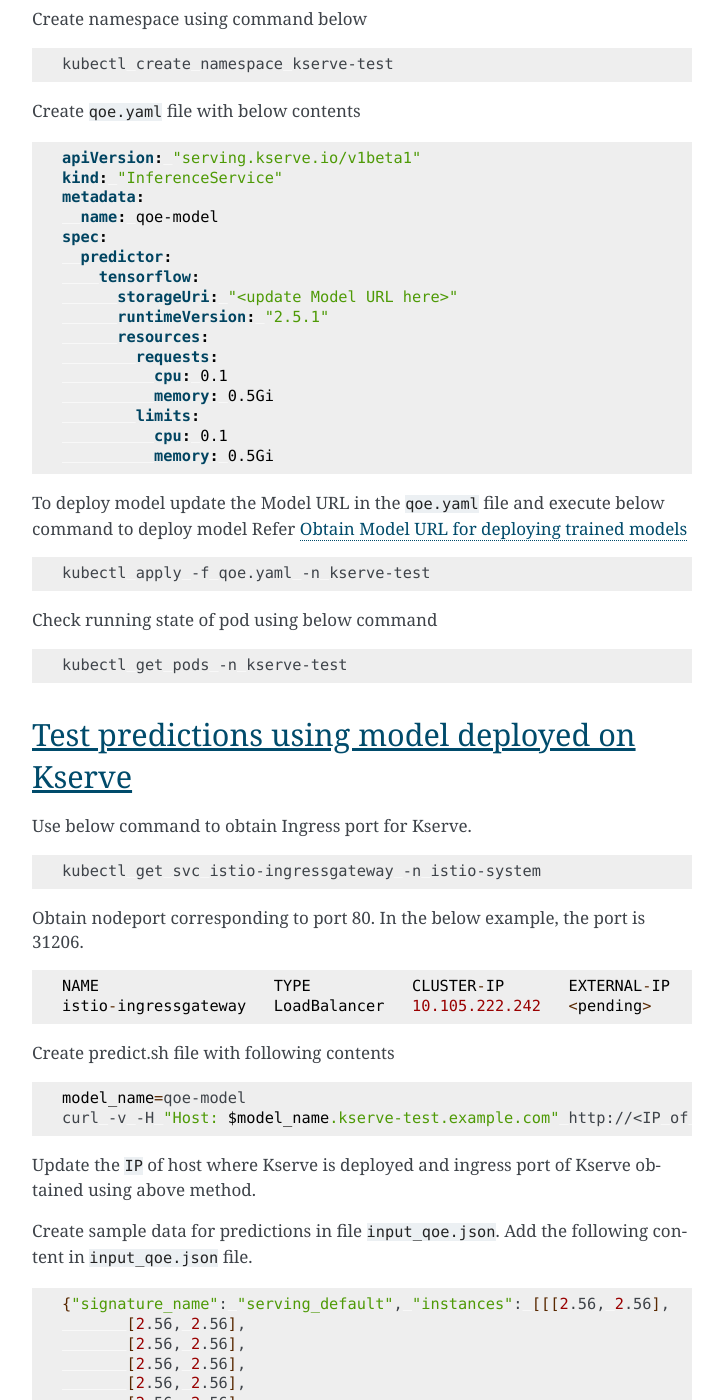
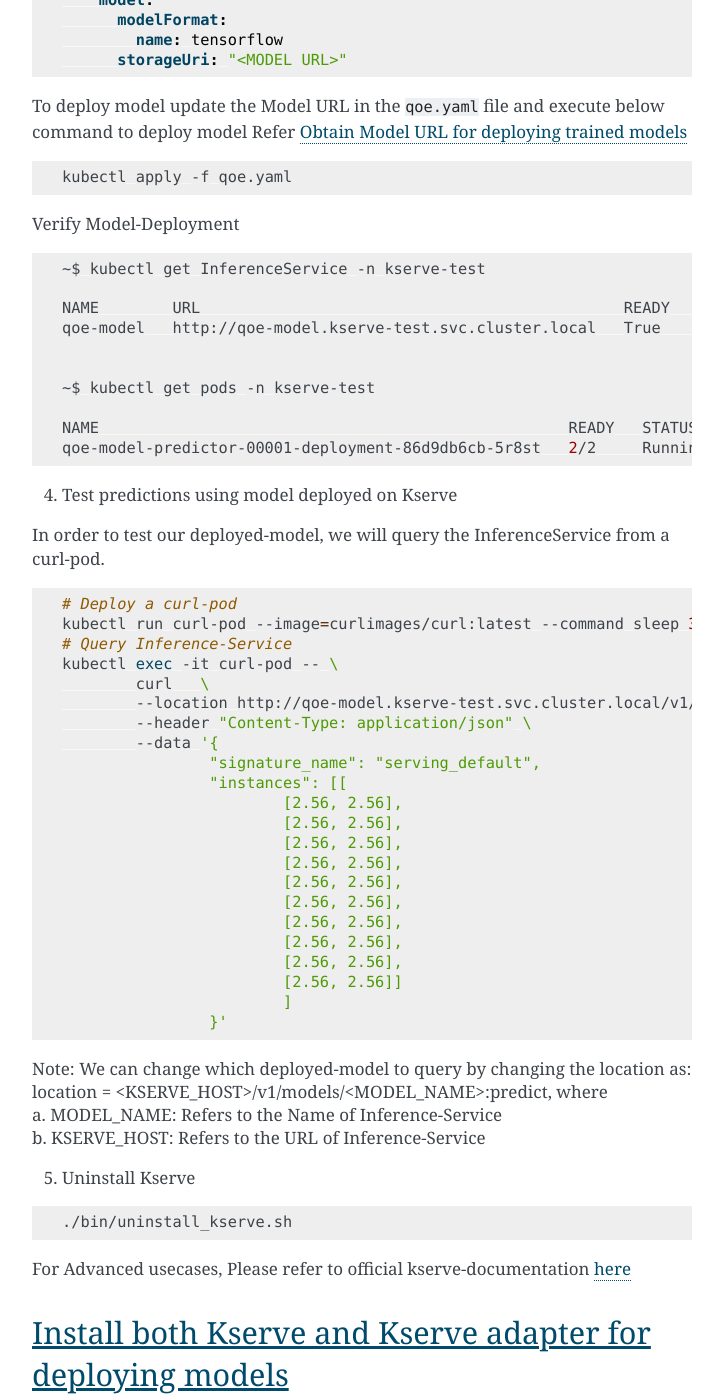
Before and after one commit to o-ran-sc/aiml-fw-aimlfw-dep, a Sphinx documentation site: the page built from docs/installation-guide.rst, in a window 1280 px wide and 1400 px high, scrolled down 9975 px. Shown: the whole window, without its empty margins (388-1111 px from the left). Built offline with Sphinx 7.4.7, drawn with Linux system fonts in a browser that asks for light colours; some of the changed text lies outside the part shown.

Commit message:
Updating docs for Model-deployment
Change-Id: Ib6f86a257d1041464228575c496db92208cbaa9e
Signed-off-by: ashishj1729 <jain.ashish@samsung.com>
(cherry picked from commit ff5472f26ca5506052ea5c67aeb1673abf7e844e)

```diff
--- a/docs/installation-guide.rst
+++ b/docs/installation-guide.rst
@@ -544,44 +544,38 @@
 Obtain Model URL for deploying trained models
 ---------------------------------------------
 
-URL for deployment can be obainted from AIMFW dashboard (Training Jobs-> Training Job status -> Select Info for a training job -> Model URL)
-In case of using AIMLFW Model management service, URL for downloading and deploying model using Model Management Service will be the following:
-
 .. code:: bash
 
-        http://<VM IP where AIMLFW is deployed>:32006/downloadModel/<model name>/model.zip
+        http://<VM IP where AIMLFW is deployed>:32002/model/<MODEL_NAME>/<MODEL_VERSION>/<MODEL_ARTIFACT_VERSION>/Model.zip
 
-Install only Kserve for deploying models
+
+..  _reference4:
+
+Model-Deployment
 ----------------------------------------
 
-To install Kserve run the below commands
+1. Installing Kserve
 
 .. code:: bash
 
         ./bin/install_kserve.sh
 
-
-Uninstall only Kserve
----------------------
-
-To uninstall Kserve run the below commands
+2. Verify Installation
 
 .. code:: bash
 
-        ./bin/uninstall_kserve.sh
+        ~$ kubectl get pods -n kserve
 
+        NAME                                        READY   STATUS    RESTARTS   AGE
+        kserve-controller-manager-5d995bd58-9pf6x   2/2     Running   0          6d18h
 
-
-..  _reference4:
-
-Deploy trained qoe prediction model on Kserve
----------------------------------------------
-
-Create namespace using command below
+3. Deploy trained qoe prediction model on Kserve
 
 .. code:: bash
 
+        # Create namespace
         kubectl create namespace kserve-test
+
 
 Create :file:`qoe.yaml` file with below contents
 
@@ -590,19 +584,14 @@
         apiVersion: "serving.kserve.io/v1beta1"
         kind: "InferenceService"
         metadata:
-          name: qoe-model
+          name: "qoe-model"
+          namespace: kserve-test
         spec:
           predictor:
-            tensorflow:
-              storageUri: "<update Model URL here>"
-              runtimeVersion: "2.5.1"
-              resources:
-                requests:
-                  cpu: 0.1
-                  memory: 0.5Gi
-                limits:
-                  cpu: 0.1
-                  memory: 0.5Gi
+            model:
+              modelFormat:
+                name: tensorflow
+              storageUri: "<MODEL URL>"
 
 
 To deploy model update the Model URL in the :file:`qoe.yaml` file and execute below command to deploy model
@@ -610,63 +599,70 @@
 
 .. code:: bash
 
-        kubectl apply -f qoe.yaml -n kserve-test
+        kubectl apply -f qoe.yaml
 
-Check running state of pod using below command
+
+Verify Model-Deployment
+
 
 .. code:: bash
 
-        kubectl get pods -n kserve-test
+        ~$ kubectl get InferenceService -n kserve-test
+
+        NAME        URL                                              READY   PREV   LATEST   PREVROLLEDOUTREVISION   LATESTREADYREVISION         AGE
+        qoe-model   http://qoe-model.kserve-test.svc.cluster.local   True           100                              qoe-model-predictor-00001   42s
 
 
-Test predictions using model deployed on Kserve
------------------------------------------------
+        ~$ kubectl get pods -n kserve-test
 
-Use below command to obtain Ingress port for Kserve.
+        NAME                                                   READY   STATUS    RESTARTS   AGE
+        qoe-model-predictor-00001-deployment-86d9db6cb-5r8st   2/2     Running   0          93s
+
+
+4. Test predictions using model deployed on Kserve
+
+In order to test our deployed-model, we will query the InferenceService from a curl-pod.
 
 .. code:: bash
 
-        kubectl get svc istio-ingressgateway -n istio-system
+        # Deploy a curl-pod
+        kubectl run curl-pod --image=curlimages/curl:latest --command sleep 3600
+        # Query Inference-Service
+        kubectl exec -it curl-pod -- \
+                curl   \
+                --location http://qoe-model.kserve-test.svc.cluster.local/v1/models/qoe-model:predict \
+                --header "Content-Type: application/json" \
+                --data '{
+                        "signature_name": "serving_default",
+                        "instances": [[
+                                [2.56, 2.56],
+                                [2.56, 2.56],
+                                [2.56, 2.56],
+                                [2.56, 2.56],
+                                [2.56, 2.56],
+                                [2.56, 2.56],
+                                [2.56, 2.56],
+                                [2.56, 2.56],
+                                [2.56, 2.56],
+                                [2.56, 2.56]]
+                                ]
+                        }'
 
-Obtain nodeport corresponding to port 80.
-In the below example, the port is 31206.
-
-.. code::
-
-        NAME                   TYPE           CLUSTER-IP       EXTERNAL-IP   PORT(S)                                                                      AGE
-        istio-ingressgateway   LoadBalancer   10.105.222.242   <pending>     15021:31423/TCP,80:31206/TCP,443:32145/TCP,31400:32338/TCP,15443:31846/TCP   4h15m
+| Note: We can change which deployed-model to query by changing the location as:
+| location = <KSERVE_HOST>/v1/models/<MODEL_NAME>:predict, where
+| a. MODEL_NAME: Refers to the Name of Inference-Service
+| b. KSERVE_HOST: Refers to the URL of Inference-Service
 
 
-Create predict.sh file with following contents
+
+5. Uninstall Kserve
 
 .. code:: bash
 
-        model_name=qoe-model
-        curl -v -H "Host: $model_name.kserve-test.example.com" http://<IP of where Kserve is deployed>:<ingress port for Kserve>/v1/models/$model_name:predict -d @./input_qoe.json
-
-Update the ``IP`` of host where Kserve is deployed and ingress port of Kserve obtained using above method.
-
-Create sample data for predictions in file :file:`input_qoe.json`. Add the following content in :file:`input_qoe.json` file.
-
-.. code:: bash
-
-        {"signature_name": "serving_default", "instances": [[[2.56, 2.56],
-               [2.56, 2.56],
-               [2.56, 2.56],
-               [2.56, 2.56],
-               [2.56, 2.56],
-               [2.56, 2.56],
-               [2.56, 2.56],
-               [2.56, 2.56],
-               [2.56, 2.56],
-               [2.56, 2.56]]]}
+        ./bin/uninstall_kserve.sh
 
 
-Use command below to trigger predictions
-
-.. code:: bash
-
-        source predict.sh
+For Advanced usecases, Please refer to official kserve-documentation `here <https://kserve.github.io/website/0.8/get_started/first_isvc/#1-create-a-namespace>`__
 
 
 Install both Kserve and Kserve adapter for deploying models
```
Also changed, not shown: 6 other files.
